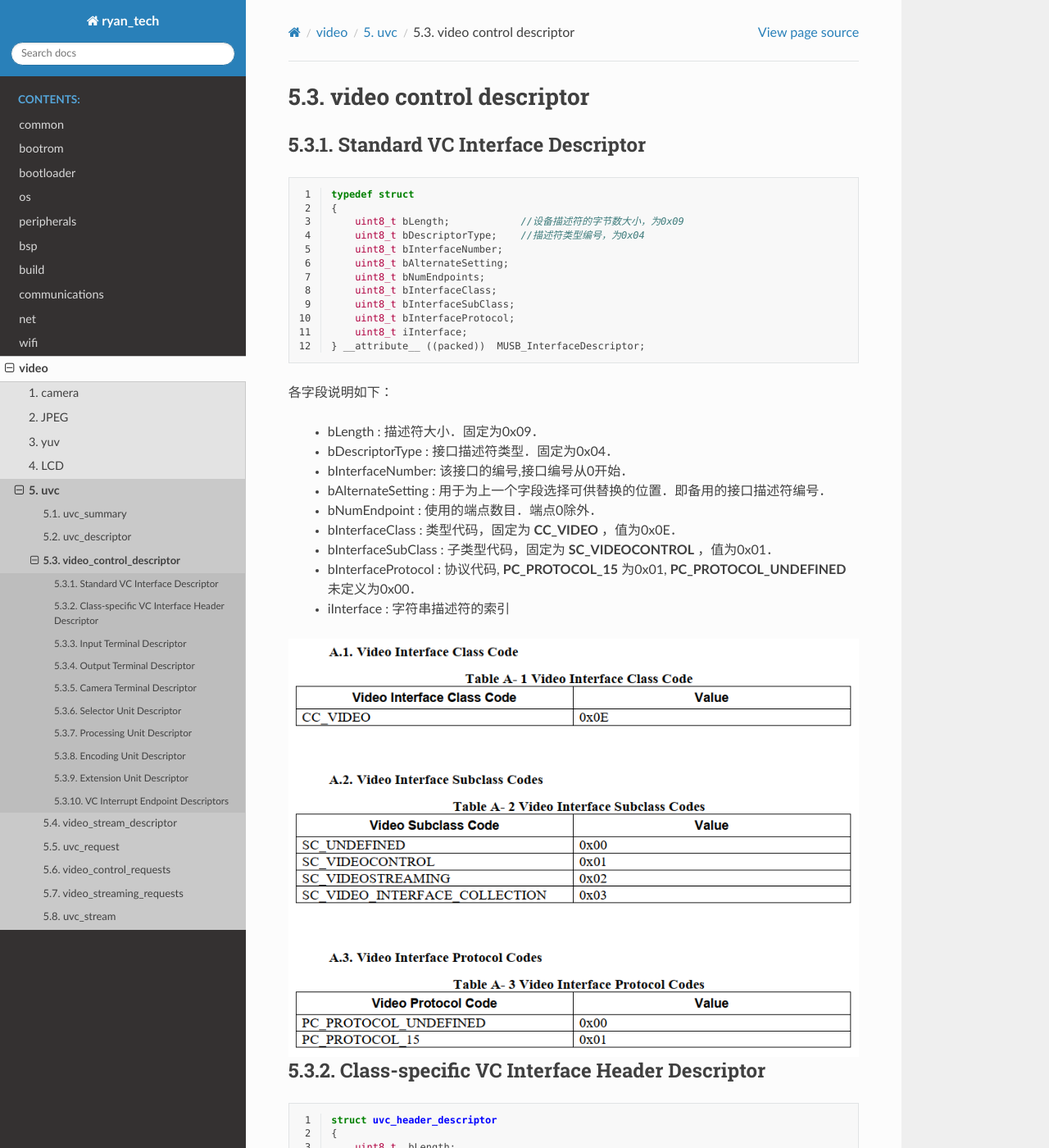
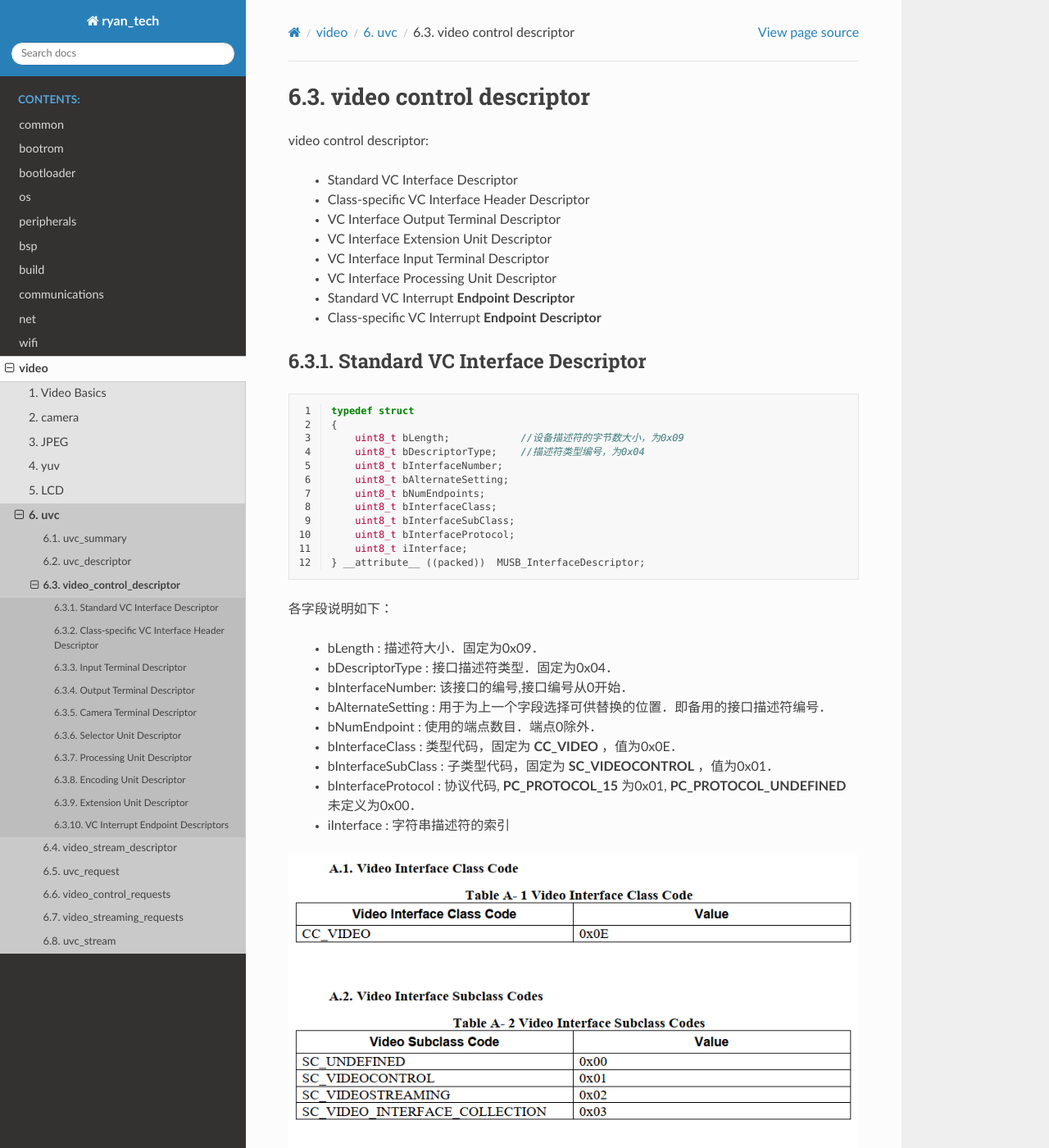
Before and after one commit to BlackTudou/tech_doc, a Sphinx documentation site: the page built from source/video/uvc/video_control_descriptor/index.rst, in a window 1280 px wide and 1400 px high. Shown: the whole window at 82% size. Built offline with Sphinx 7.4.7 and the Read the Docs theme 2.0.0, drawn with Linux system fonts in a browser that asks for light colours; some of the changed text lies outside the part shown.

Commit message:
添加音视频基础知识

```diff
--- a/source/video/index.rst
+++ b/source/video/index.rst
@@ -30,6 +30,7 @@ video 涉及模块：
    :maxdepth: 2
    :numbered:
 
+   Video Basics <video_basics/index>
    camera <camera/index>
    JPEG <jpeg/index>
    yuv <yuv/index>
--- a/source/video/uvc/video_control_descriptor/index.rst
+++ b/source/video/uvc/video_control_descriptor/index.rst
@@ -1,6 +1,17 @@
 =========================
 video control descriptor
 =========================
+
+video control descriptor:
+
+ - Standard VC Interface Descriptor
+ - Class-specific VC Interface Header Descriptor
+ - VC Interface Output Terminal Descriptor
+ - VC Interface Extension Unit Descriptor
+ - VC Interface Input Terminal Descriptor
+ - VC Interface Processing Unit Descriptor
+ - Standard VC Interrupt **Endpoint Descriptor**
+ - Class-specific VC Interrupt **Endpoint Descriptor**
 
 Standard VC Interface Descriptor
 ====================================
@@ -62,7 +73,7 @@ Class-specific VC Interface Header Descriptor
  - bDescriptorType：描述符类型： **CS_INTERFACE** ，值为0x24
  - bDescriptorSubType：描述符子类型 **VC_HEADER** ，值为0x01
  - bcdUVC:uvc版本号。 UVC15: 0x0150；UVC10: 0x0100
- - wTotalLength：自身长度和后续控制单元和终端的描述符的数据长度。12+n
+ - wTotalLength：自身长度和后续控制单元和终端的描述符的数据长度。 **不包含Endpoint的长度**
  - dwClockFrequency：时钟频率，以HZ为单位。
  - bInCollection：视频流接口个数。
  - baInterfaceNr：第一个视频接流接口编号，有多如依次类推。
```
Also changed, not shown: source/video/uvc/uvc_summary/index.rst (+9 -0 lines), source/video/video_basics/index.rst (added, +87 -0 lines), source/video/video_basics/_static/packet_format.png (added), source/video/video_basics/_static/planar_format.png (added), source/video/video_basics/_static/rgb.png (added), source/video/video_basics/_static/video_player.png (added), source/video/video_basics/_static/video_record.png (added), source/video/video_basics/_static/yuv.png (added).
